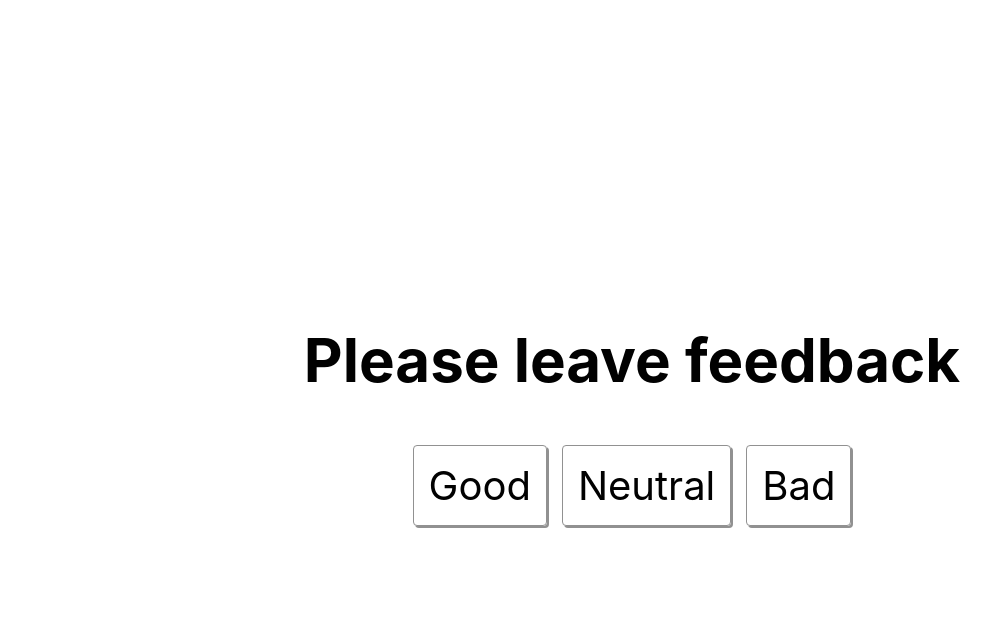
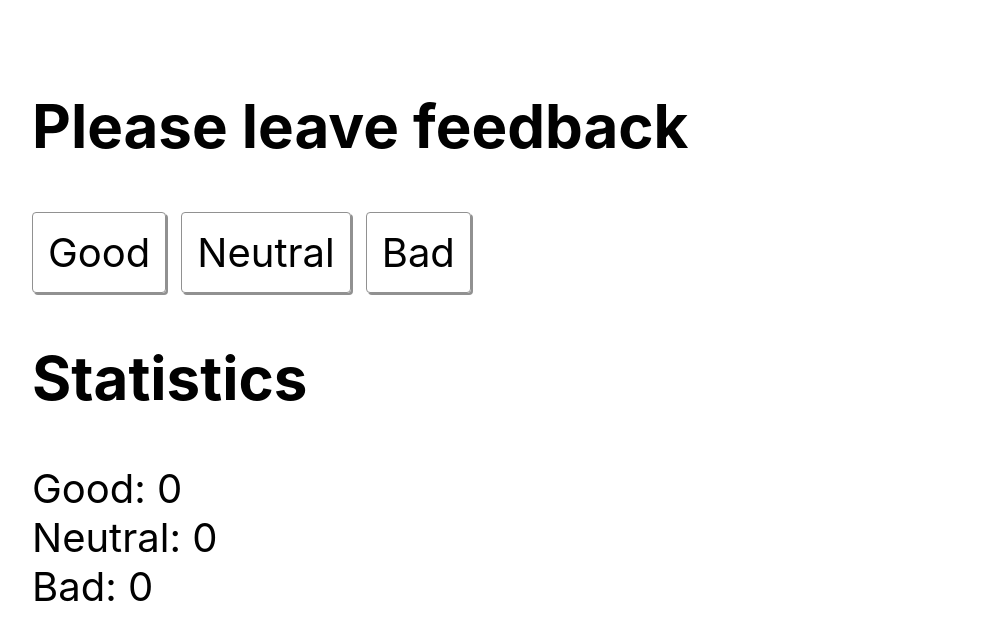
Before and after one commit to nicksolony/goit-react-hw-02-feedback, a React (Create React App) app: page / in a window 1280 px wide. Shown: the top 640 px of the page, without its empty margins (8-999 px from the left). Built offline with nearby package versions, Linux system fonts and the light colour scheme.

Commit message:
added statistics section

```diff
--- a/src/components/App.jsx
+++ b/src/components/App.jsx
@@ -1,5 +1,5 @@
 import { Component } from "react";
-import { Container, FeedbackOptions, FeedbackOption } from "./App.styled";
+import { Container, Title, FeedbackOptions, FeedbackOption, Statistics, Reviews } from "./App.styled";
 
 
 export class App extends Component {
@@ -15,12 +15,20 @@ export class App extends Component {
 
     return (
       <Container>
-        <h2 className="title">Please leave feedback</h2>
+        <Title>Please leave feedback</Title>
         <FeedbackOptions>
           <FeedbackOption>Good</FeedbackOption>
           <FeedbackOption>Neutral</FeedbackOption>
           <FeedbackOption>Bad</FeedbackOption>
         </FeedbackOptions>
+        <Statistics>
+          <h2>Statistics</h2>
+          <Reviews>
+            <li>Good: {good}</li>
+            <li>Neutral: {neutral}</li>
+            <li>Bad: {bad}</li>
+          </Reviews>
+        </Statistics>
 
       </Container>
     )
--- a/src/components/App.styled.jsx
+++ b/src/components/App.styled.jsx
@@ -4,10 +4,13 @@ export const Container = styled.div`
     height: 100vh;
     display: flex;
     flex-direction: column;
-    justify-content: center;
-    align-items: center;
+    align-items: left;
     font-size: 40px;
     color: #010101;
+    padding: 40px;
+`;
+
+export const Title = styled.h2`
 `;
 
 export const FeedbackOptions = styled.ul`
@@ -33,5 +36,13 @@ export const FeedbackOption = styled.li`
         color: #ffffff;
         background-color: #000000;
     }
+`;
+
+export const Statistics = styled.div`
 
 `;
+
+export const Reviews = styled.ul`
+    list-style-type: none;
+    padding:0;
+`;
```
